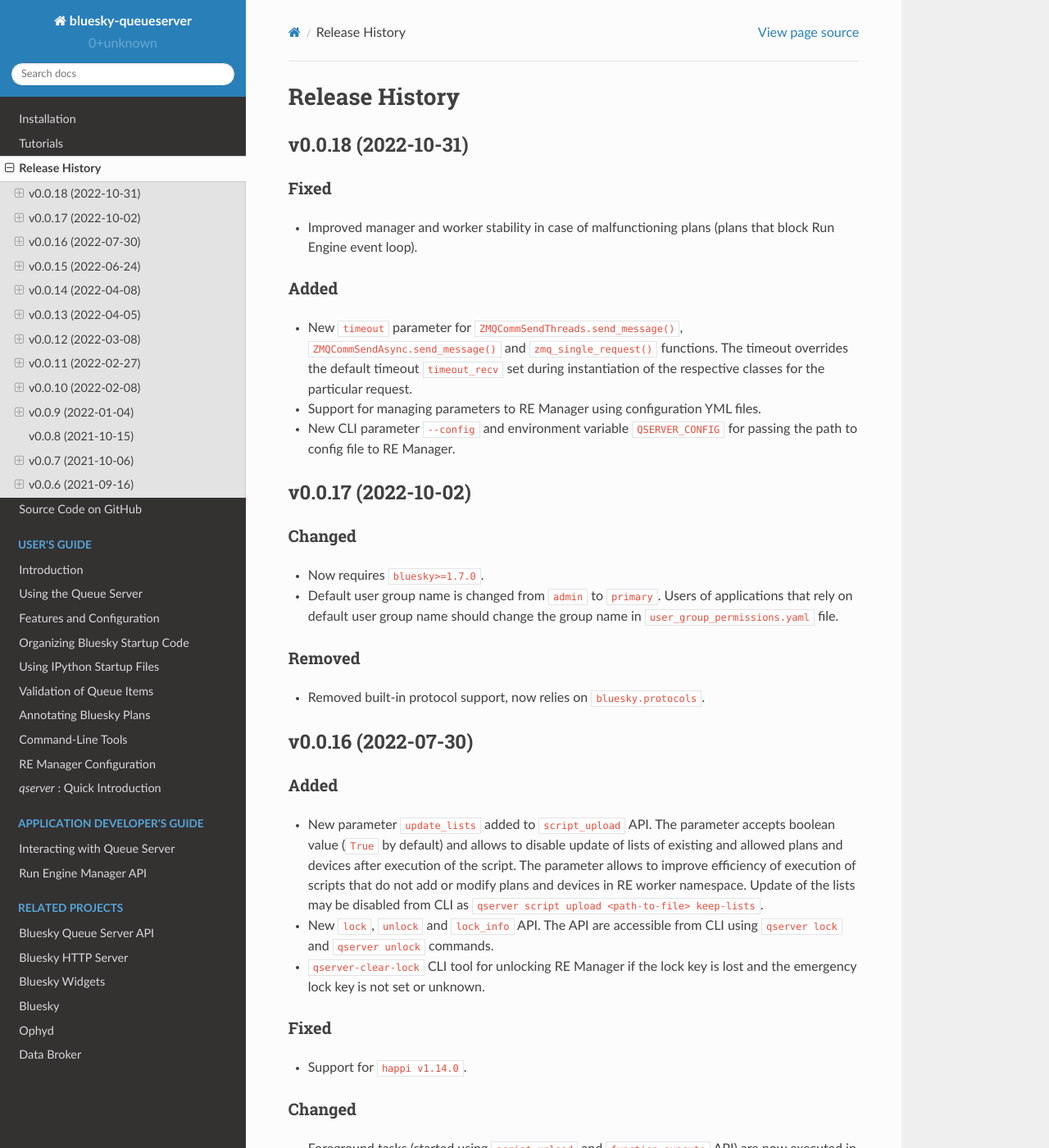
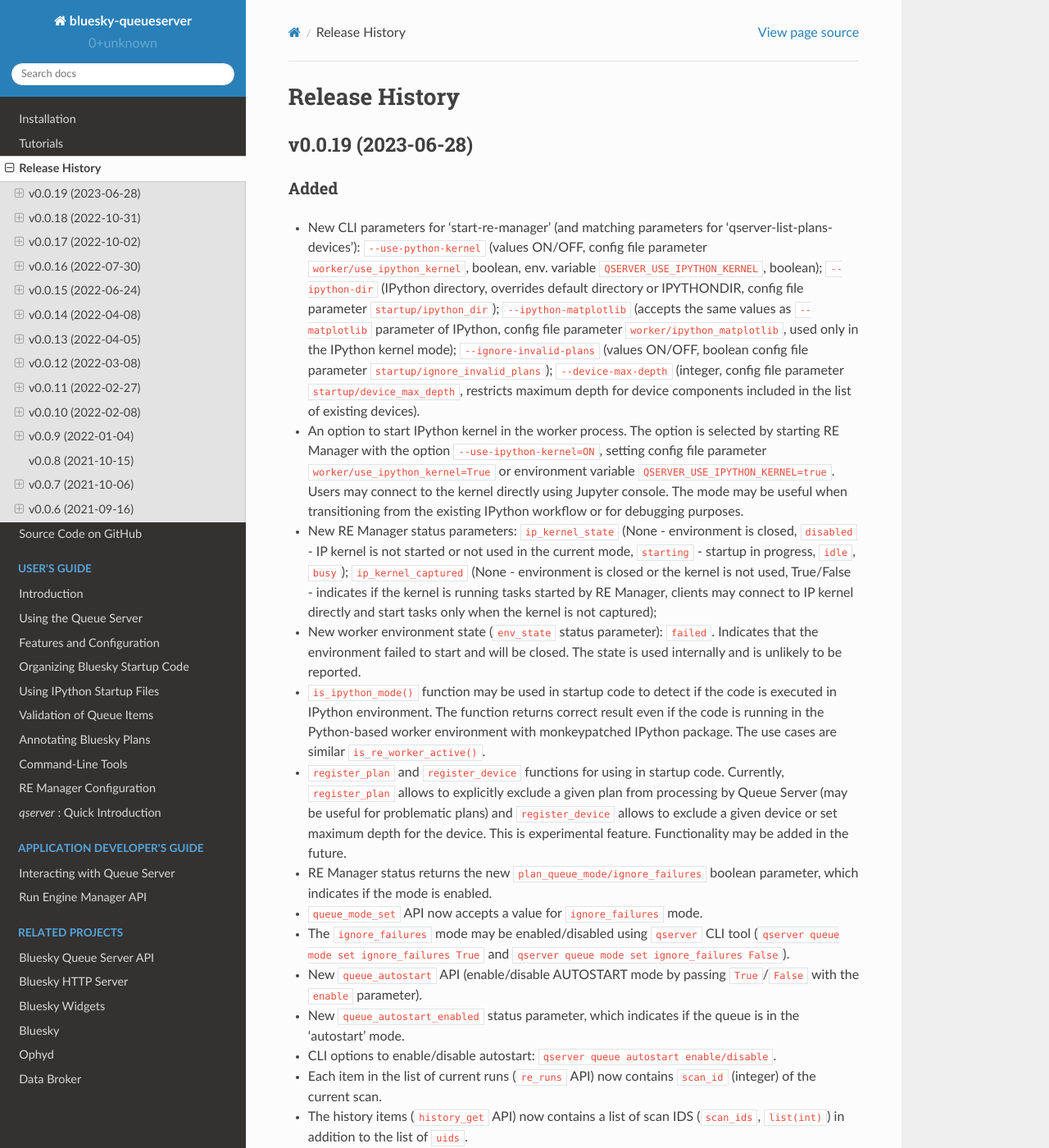
Before and after one commit to bluesky/bluesky-queueserver, a Sphinx documentation site: the page built from docs/source/release_history.rst, in a window 1280 px wide and 1400 px high. Shown: the whole window at 82% size. Built offline with Sphinx 7.4.7 and the Read the Docs theme 2.0.0, drawn with Linux system fonts in a browser that asks for light colours; some of the changed text lies outside the part shown.

Commit message:
Release notes: v0.0.19

```diff
--- a/docs/source/release_history.rst
+++ b/docs/source/release_history.rst
@@ -1,6 +1,96 @@
 ===============
 Release History
 ===============
+
+v0.0.19 (2023-06-28)
+====================
+
+Added
+-----
+
+- New CLI parameters for 'start-re-manager' (and matching parameters for 'qserver-list-plans-devices'):
+  ``--use-python-kernel`` (values ON/OFF, config file parameter ``worker/use_ipython_kernel``, boolean,
+  env. variable ``QSERVER_USE_IPYTHON_KERNEL``, boolean); ``--ipython-dir`` (IPython directory, overrides default
+  directory or IPYTHONDIR, config file parameter ``startup/ipython_dir``);  ``--ipython-matplotlib``
+  (accepts the same values as ``--matplotlib`` parameter of IPython, config file parameter ``worker/ipython_matplotlib``,
+  used only in the IPython kernel mode); ``--ignore-invalid-plans`` (values ON/OFF, boolean config file parameter
+  ``startup/ignore_invalid_plans``); ``--device-max-depth`` (integer, config file parameter ``startup/device_max_depth``,
+  restricts maximum depth for device components included in the list of existing devices).
+
+- An option to start IPython kernel in the worker process. The option is selected by starting RE Manager with
+  the option ``--use-ipython-kernel=ON``, setting config file parameter ``worker/use_ipython_kernel=True`` or
+  environment variable ``QSERVER_USE_IPYTHON_KERNEL=true``. Users may connect to the kernel directly using
+  Jupyter console. The mode may be useful when transitioning from the existing IPython workflow or for
+  debugging purposes.
+
+- New RE Manager status parameters: ``ip_kernel_state`` (None - environment is closed, ``disabled`` - IP kernel
+  is not started or not used in the current mode, ``starting`` - startup in progress, ``idle``, ``busy``);
+  ``ip_kernel_captured`` (None - environment is closed or the kernel is not used, True/False -
+  indicates if the kernel is running tasks started by RE Manager, clients may connect to IP kernel
+  directly and start tasks only when the kernel is not captured);
+
+- New worker environment state (``env_state`` status parameter): ``failed``. Indicates that the environment
+  failed to start and will be closed. The state is used internally and is unlikely to be reported.
+
+- ``is_ipython_mode()`` function may be used in startup code to detect if the code is executed in IPython
+  environment. The function returns correct result even if the code is running in the Python-based worker
+  environment with monkeypatched IPython package. The use cases are similar ``is_re_worker_active()``.
+
+- ``register_plan`` and ``register_device`` functions for using in startup code. Currently,
+  ``register_plan`` allows to explicitly exclude a given plan from processing by Queue Server
+  (may be useful for problematic plans) and ``register_device`` allows to exclude a given device or
+  set maximum depth for the device. This is experimental feature. Functionality may be added in the future.
+
+- RE Manager status returns the new ``plan_queue_mode/ignore_failures`` boolean parameter, which indicates
+  if the mode is enabled.
+
+- ``queue_mode_set`` API now accepts a value for ``ignore_failures`` mode.
+
+- The ``ignore_failures`` mode may be enabled/disabled using ``qserver`` CLI tool
+  (``qserver queue mode set ignore_failures True`` and ``qserver queue mode set ignore_failures False``).
+
+- New ``queue_autostart`` API (enable/disable AUTOSTART mode by passing ``True``/``False`` with the ``enable`` parameter).
+
+- New ``queue_autostart_enabled`` status parameter, which indicates if the queue is in the 'autostart' mode.
+
+- CLI options to enable/disable autostart: ``qserver queue autostart enable/disable``.
+
+- Each item in the list of current runs (``re_runs`` API) now contains ``scan_id`` (integer) of the current scan.
+
+- The history items (``history_get`` API) now contains a list of scan IDS (``scan_ids``, ``list(int)``) in
+  addition to the list of ``uids``.
+
+- New ``config_get`` API. Currently returns IPython kernel connect info (``ip_connect_info`` key).
+
+- New parameter of ``start-re-manager``: ``--ipython-kernel-ip`` sets IP address of the kernel, the respective
+  config file parameter is ``worker/ipython_kernel_ip`` and environment variable ``QSERVER_IPYTHON_KERNEL_IP``.
+
+- ``qserver-console`` CLI tool, which downloads kernel connection info and starts Jupyter Console.
+
+- ``qserver config`` option for ``qserver`` CLI tool.
+
+- ``qserver-qtconsole`` entry point (starts Jupyter Qt Console).
+
+- New CLI parameters for ``qserver-list-plans-devices``: ``--startup-profile``, ``--use-ipython-kernel``
+  and ``--ipython-dir``. If ``--use-ipython-kernel=ON``, then the startup code is loaded as part of
+  initializing IPython kernel. The IPython kernel is created in a separate process and initialized
+  to load startup code (same as in the worker process of RE Manager), but never started.
+
+- Changed handling of CLI parameters by ``qserver-list-plans-devices``. The parameters ``--startup-dir``,
+  ``--startup-script``, ``--startup-module``, ``--startup-profile`` and ``--ipython-dir`` are now
+  handled identically to ``start-re-manager``.
+
+- New API: ``environment_open`` and ``kernel_interrupt``.
+
+- CLI implementation: ``qserver environment open`` and ``kernel_interrupt``.
+
+Changed
+-------
+
+- ``re_pause`` API calls are now accepted whenever Run Engine is in the ``running`` state. For example,
+  the API may be used to pause the plan that was started in IPython kernel directly using Jupyter
+  console and not managed by RE Manager.
+
 
 v0.0.18 (2022-10-31)
 ====================
```
